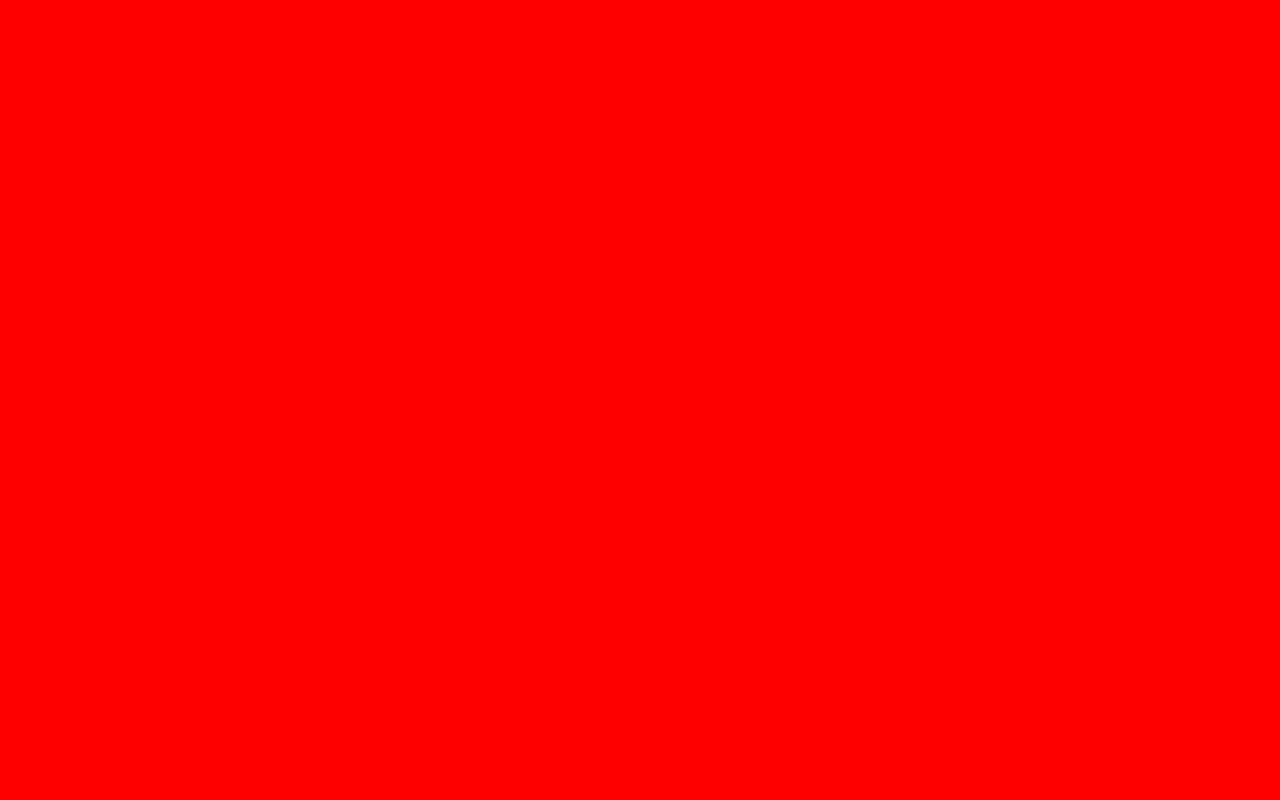
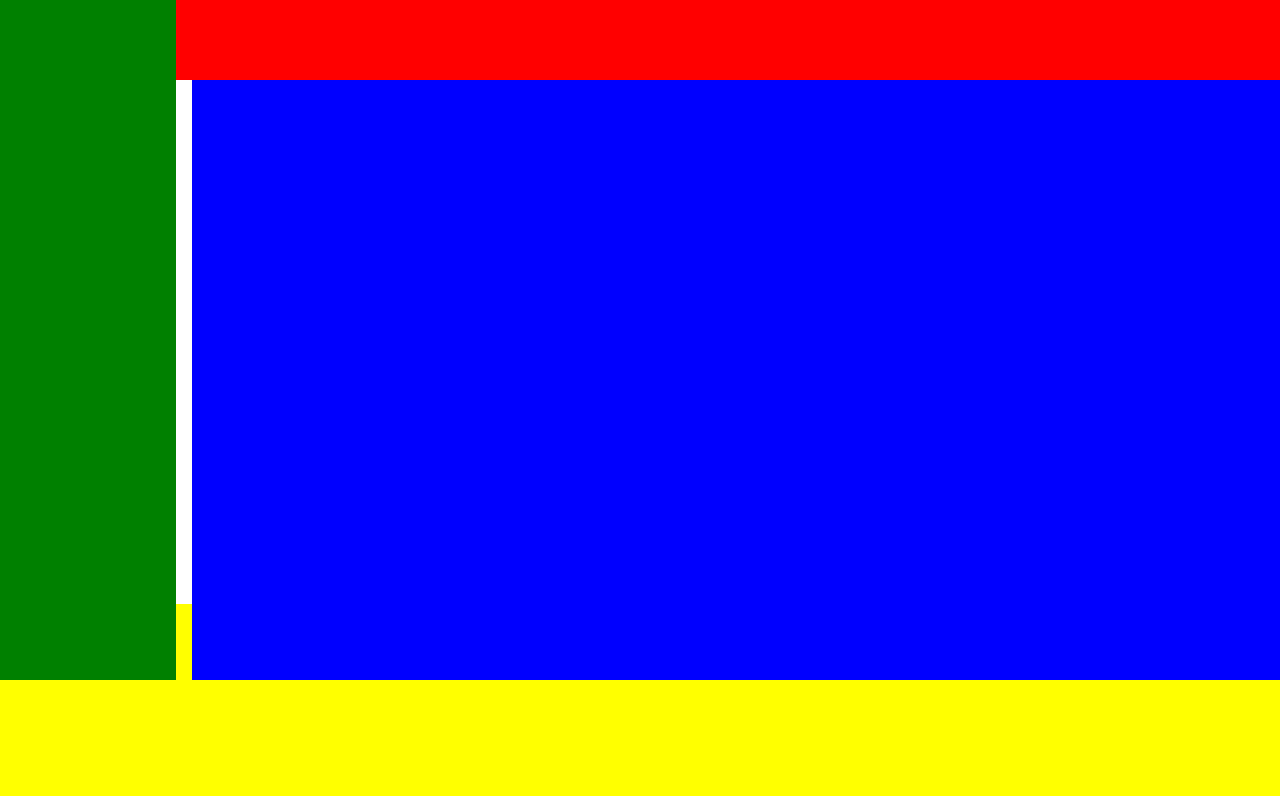
Before and after one commit to SalvatoreStefanelli/html-css-spotifyweb, a plain HTML site: page index.html in a window 1280 px wide. Drawn offline with Linux system fonts and the light colour scheme.

Commit message:
add structure spotify

```diff
--- a/css/style.css
+++ b/css/style.css
@@ -4,6 +4,28 @@
     box-sizing: border-box;
 }
 
-body {
+ #site_header {
     background-color: red;
-}
+    height: 10vh;
+ }
+
+ .greed {
+    height: 85vh;
+    width: 20vw;
+    background-color: green;
+    display: inline-block;
+    margin: -10vh;
+ }
+
+ #site_main {
+    background-color: blue;
+    height: 75vh;
+    width: 85vw;
+    float: right;
+ }
+
+ #site_footer {
+    background-color: yellow;
+    height: 24vh;
+    margin
+ }
--- a/index.html
+++ b/index.html
@@ -8,5 +8,14 @@
 </head>
 <body>
 
+
+
+        <header id="site_header"></header>
+        <div class="greed"></div>
+        <main id="site_main"></main>
+        <footer id="site_footer"></footer>
+
+
+
 </body>
 </html>
```
